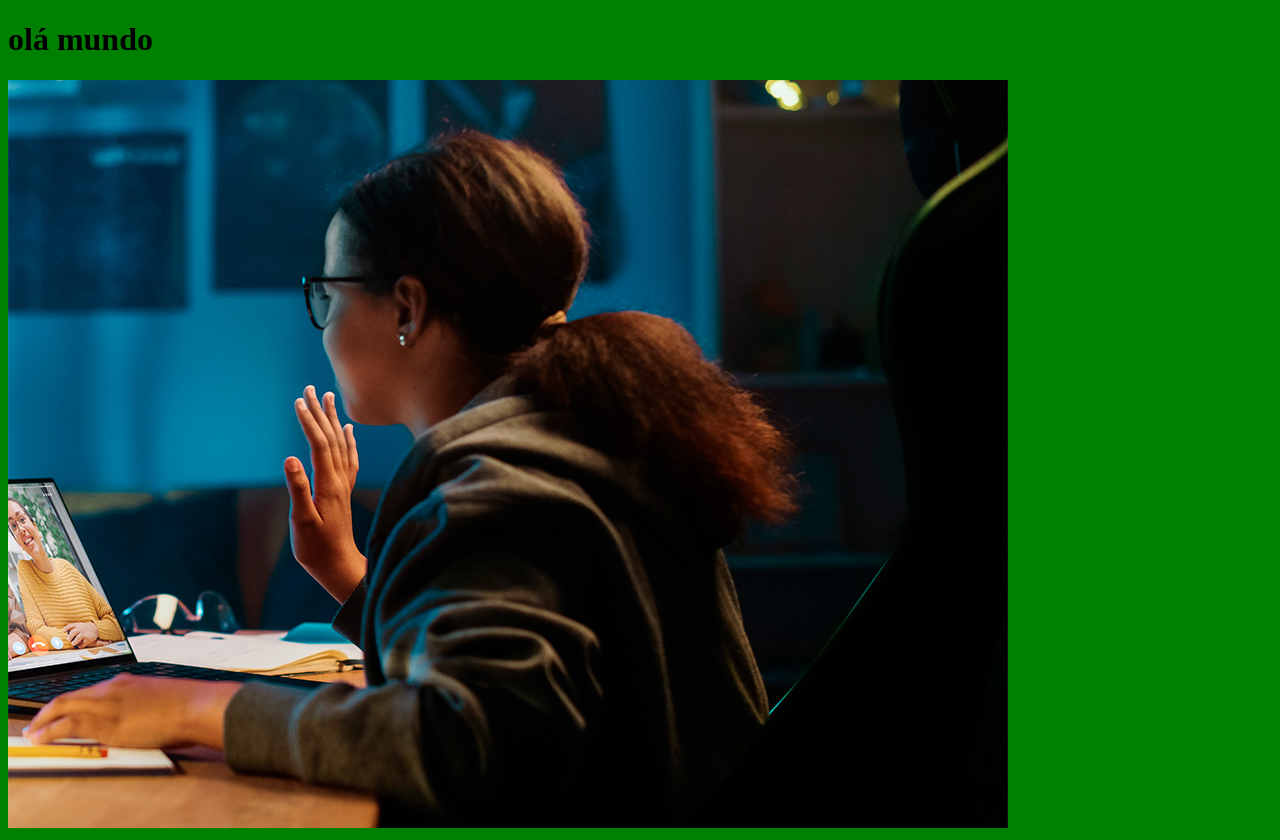
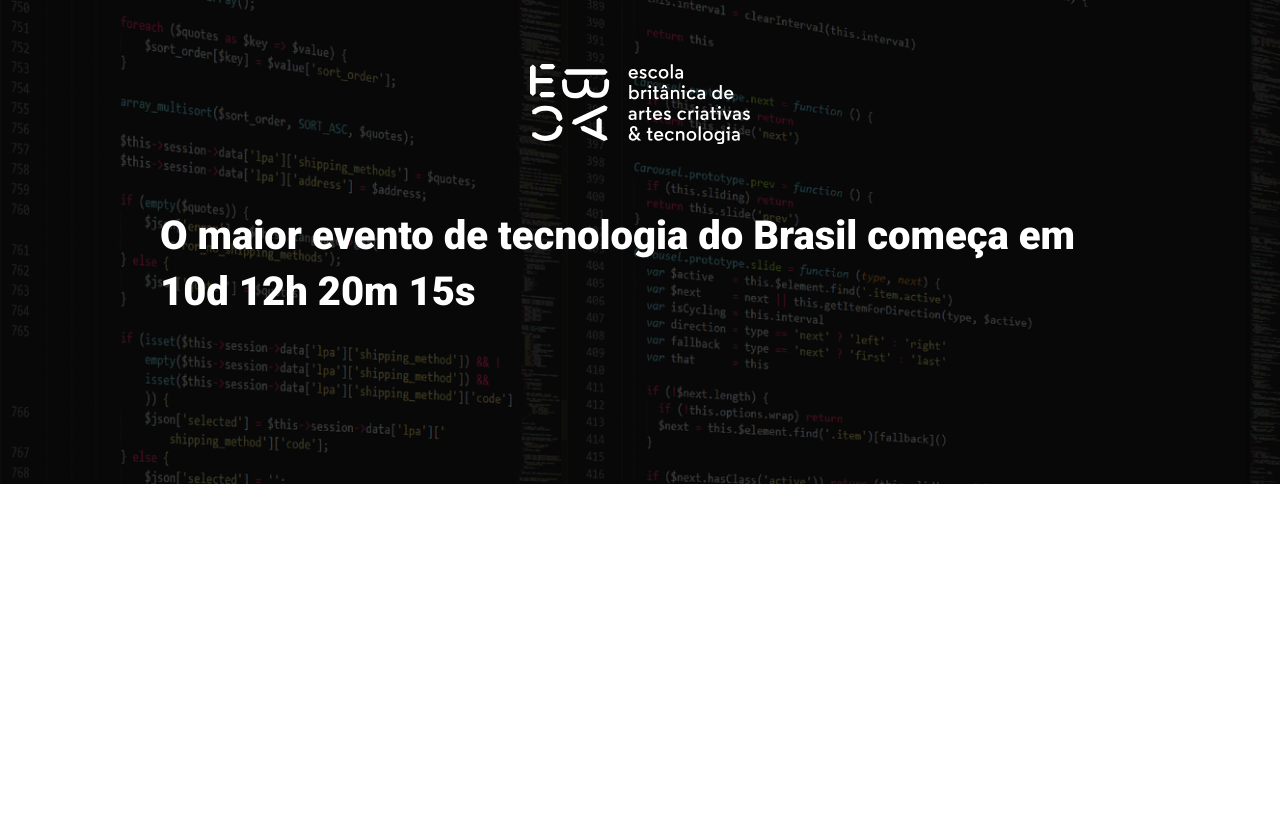
Before and after one commit to LucaasOliveira/EBAC, a website built with Parcel: page ebac/landing-page-parcel/src/index.html in a window 1280 px wide. After the commit the page ends 800 px from the top, so only its background shows below. Built offline with nearby package versions, Linux system fonts and the light colour scheme.

Commit message:
feat: criando o hero

```diff
--- a/ebac/landing-page-parcel/src/index.html
+++ b/ebac/landing-page-parcel/src/index.html
@@ -1,14 +1,22 @@
 <!DOCTYPE html>
-<html lang="en">
+<html lang="pt">
 <head>
   <meta charset="UTF-8">
   <meta name="viewport" content="width=device-width, initial-scale=1.0">
+  <link rel="preconnect" href="https://fonts.googleapis.com">
+  <link rel="preconnect" href="https://fonts.gstatic.com" crossorigin>
+  <link href="https://fonts.googleapis.com/css2?family=Roboto:ital,wght@0,100;0,300;0,400;0,500;0,700;0,900;1,100;1,300;1,400;1,500;1,700;1,900&display=swap" rel="stylesheet">
   <link rel="stylesheet" href="styles/main.scss">
-  <title>Document</title>
+  <title>Eback Teach Talks</title>
 </head>
 <body>
-  <h1>olá mundo</h1>
-  <img src="./images/backend.png" alt="">
+  <header class="hero">
+    <section class="container">
+      <img class="hero__logo" src="./images/ebac_logo.svg" alt="logo ebac">
+      <p class="hero__text">O maior evento de tecnologia do Brasil começa em 10d 12h 20m 15s</p>
+    </section>
+  </header>
+
   <script src="scripts/main.js"></script>
 </body>
 </html>
--- /dev/null
+++ b/ebac/landing-page-parcel/src/styles/hero.scss
@@ -0,0 +1,52 @@
+.hero {
+  padding-top: 64px;
+  padding-bottom: 100px;
+  background-image: url(../images/fundo.png);
+  background-repeat: no-repeat;
+  background-size: cover;
+  position: relative;
+
+  .container {
+    position: relative;
+  }
+
+  &::before {
+    position: absolute;
+    top: 0;
+    left: 0;
+    width: 100%;
+    height: 100%;
+    background-color: #000;
+    content: "";
+    opacity: 0.7;
+  }
+
+  &__text {
+    margin-top: 64px;
+    margin-bottom: 64px;
+    font-size: 2.5rem;
+    line-height: 3.5rem;
+    font-weight: 800;
+  }
+
+  &__logo {
+    display: block;
+    margin: 0 auto;
+    height: 80px;
+  }
+
+  @media  (max-width: 640px){
+    padding: 40px 0;
+
+    &__logo {
+      height: 24px;
+    }
+
+    &__text {
+      font-size: 1.375rem;
+      line-height: 1.5rem;
+      margin: 24px 0;
+    }
+  }
+
+}
--- a/ebac/landing-page-parcel/src/styles/main.scss
+++ b/ebac/landing-page-parcel/src/styles/main.scss
@@ -1,3 +1,22 @@
-body {
-  background-color: green;
+@use "hero";
+* {
+  margin: 0;
+  padding: 0;
+  box-sizing: border-box;
+  font-family: Roboto, sans-serif;
+  color: #fff;
 }
+
+.container {
+  max-width: 960px;
+  width: 100%;
+  margin: 0 auto;
+
+  @media (max-width: 640px) {
+    max-width: 80%;
+  }
+
+  @media (max-width: 1024px) {
+    max-width: 90%;
+  }
+}
```
